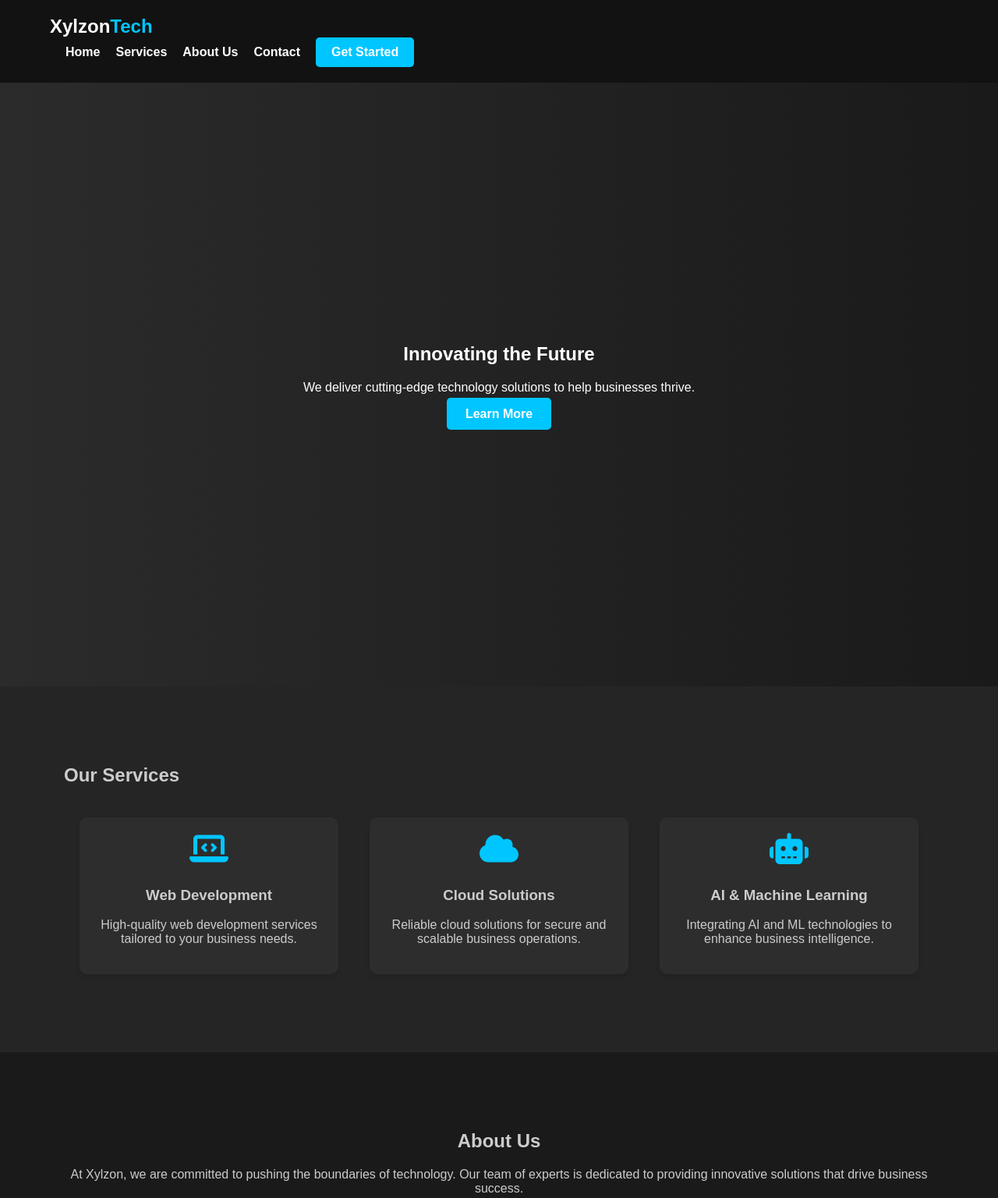
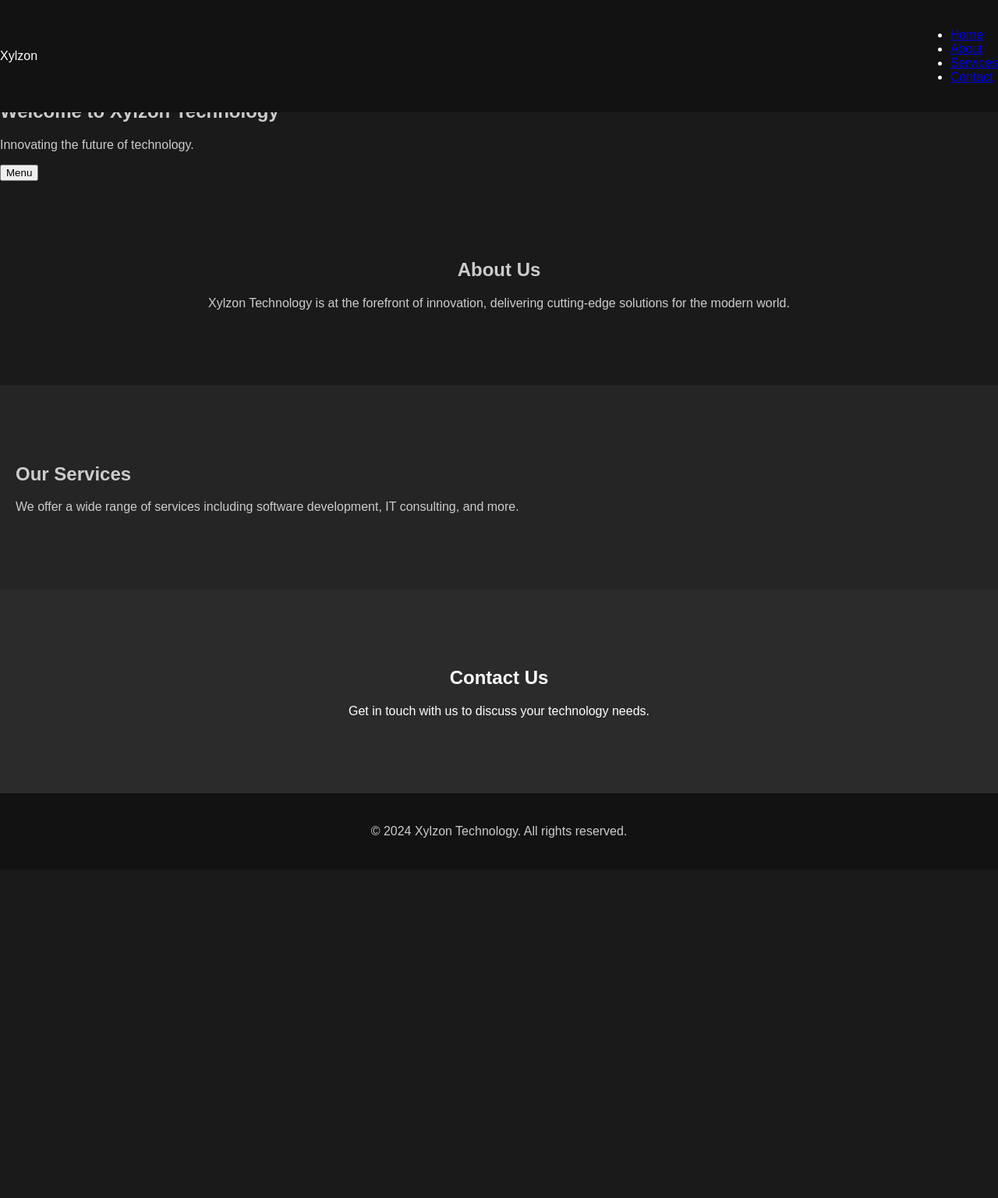
Before and after one commit to ajwadpk/xylzon, a plain HTML site: page index.html in a window 1280 px wide. Shown: the top 1536 px of the page at 78% size. After the commit the page ends 1115 px from the top, so only its background shows below. Drawn offline with Linux system fonts and the light colour scheme.

Commit message:
Update index.html

```diff
--- a/index.html
+++ b/index.html
@@ -5,107 +5,56 @@
     <meta name="viewport" content="width=device-width, initial-scale=1.0">
     <title>Xylzon Technology</title>
     <link rel="stylesheet" href="styles.css">
-    <link rel="stylesheet" href="https://cdnjs.cloudflare.com/ajax/libs/font-awesome/6.4.0/css/all.min.css">
+    <script src="script.js" defer></script>
 </head>
 <body>
     <header>
-        <div class="container">
-            <div class="logo">
-                <h1>Xylzon<span>Tech</span></h1>
-            </div>
+        <div class="logo">Xylzon</div>
         <nav>
-                <ul class="nav-links">
+            <ul>
                 <li><a href="#home">Home</a></li>
+                <li><a href="#about">About</a></li>
                 <li><a href="#services">Services</a></li>
-                    <li><a href="#about">About Us</a></li>
                 <li><a href="#contact">Contact</a></li>
             </ul>
-                <a href="#contact" class="cta">Get Started</a>
         </nav>
-            <div class="mobile-menu-icon">
-                <i class="fas fa-bars"></i>
-            </div>
-        </div>
     </header>
 
-    <section id="home" class="hero-section">
-        <div class="container">
-            <div class="hero-content">
-                <h2>Innovating the Future</h2>
-                <p>We deliver cutting-edge technology solutions to help businesses thrive.</p>
-                <a href="#services" class="cta-button">Learn More</a>
+    <div class="sidebar" id="sidebar">
+        <button class="close-btn" onclick="toggleSidebar()">X</button>
+        <ul>
+            <li><a href="#home">Home</a></li>
+            <li><a href="#about">About</a></li>
+            <li><a href="#services">Services</a></li>
+            <li><a href="#contact">Contact</a></li>
+        </ul>
     </div>
-        </div>
+
+    <main>
+        <section id="home" class="content-section">
+            <h1>Welcome to Xylzon Technology</h1>
+            <p>Innovating the future of technology.</p>
+            <button onclick="toggleSidebar()">Menu</button>
         </section>
 
-    <section id="services">
-        <div class="container">
-            <h2>Our Services</h2>
-            <div class="services-container">
-                <div class="service">
-                    <i class="fas fa-laptop-code"></i>
-                    <h3>Web Development</h3>
-                    <p>High-quality web development services tailored to your business needs.</p>
-                </div>
-                <div class="service">
-                    <i class="fas fa-cloud"></i>
-                    <h3>Cloud Solutions</h3>
-                    <p>Reliable cloud solutions for secure and scalable business operations.</p>
-                </div>
-                <div class="service">
-                    <i class="fas fa-robot"></i>
-                    <h3>AI & Machine Learning</h3>
-                    <p>Integrating AI and ML technologies to enhance business intelligence.</p>
-                </div>
-            </div>
-        </div>
+        <section id="about" class="content-section">
+            <h2>About Us</h2>
+            <p>Xylzon Technology is at the forefront of innovation, delivering cutting-edge solutions for the modern world.</p>
         </section>
 
-    <section id="about">
-        <div class="container">
-            <h2>About Us</h2>
-            <p>At Xylzon, we are committed to pushing the boundaries of technology. Our team of experts is dedicated to providing innovative solutions that drive business success.</p>
-        </div>
+        <section id="services" class="content-section">
+            <h2>Our Services</h2>
+            <p>We offer a wide range of services including software development, IT consulting, and more.</p>
         </section>
 
-    <section id="contact">
-        <div class="container">
+        <section id="contact" class="content-section">
             <h2>Contact Us</h2>
-            <form action="#" class="contact-form">
-                <div class="form-group">
-                    <input type="text" placeholder="Your Name" required>
-                </div>
-                <div class="form-group">
-                    <input type="email" placeholder="Your Email" required>
-                </div>
-                <div class="form-group">
-                    <textarea placeholder="Your Message" required></textarea>
-                </div>
-                <button type="submit" class="cta-button">Send Message</button>
-            </form>
-            <p>Email: info@xylzon.com | Phone: +123-456-7890</p>
-            <div class="social-icons">
-                <a href="#"><i class="fab fa-facebook-f"></i></a>
-                <a href="#"><i class="fab fa-twitter"></i></a>
-                <a href="#"><i class="fab fa-linkedin-in"></i></a>
-                <a href="#"><i class="fab fa-instagram"></i></a>
-            </div>
-        </div>
+            <p>Get in touch with us to discuss your technology needs.</p>
         </section>
+    </main>
 
     <footer>
-        <div class="container">
-            <div class="footer-links">
-                <a href="#home">Home</a>
-                <a href="#services">Services</a>
-                <a href="#about">About Us</a>
-                <a href="#contact">Contact</a>
-                <a href="https://www.linkedin.com/company/xylzon" target="_blank"><i class="fab fa-linkedin"></i> LinkedIn</a>
-            </div>
-            <p>&copy; 2024 Xylzon Technology. All Rights Reserved.</p>
-        </div>
+        <p>&copy; 2024 Xylzon Technology. All rights reserved.</p>
     </footer>
-
-    <script src="scripts.js"></script>
 </body>
 </html>
```
Lines whose indentation alone changed are shown as unchanged.
